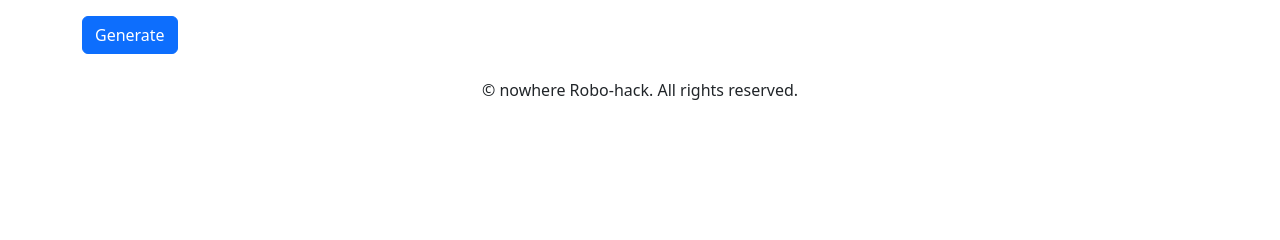
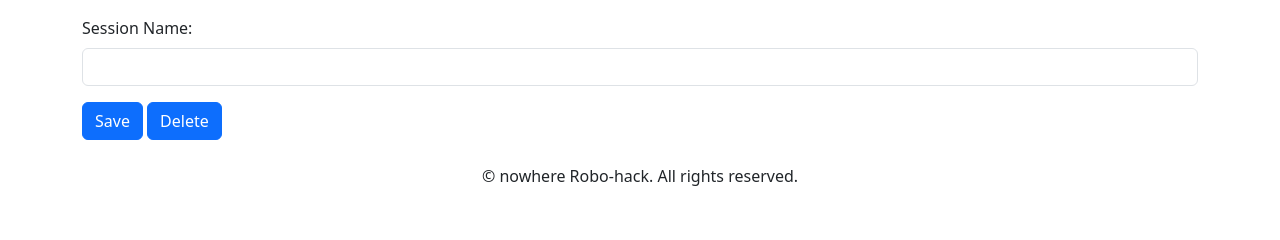
Before and after one commit to killercd/robo-hack-imp, a Flask app: page /sessionmanager in a window 1280 px wide. Shown: the part 206-446 px from the top of the page. Run offline with Flask 3, Linux system fonts and the light colour scheme.

Commit message:
add session manager

```diff
--- a/app/models.py
+++ b/app/models.py
@@ -14,3 +14,9 @@ from app import db
 class Session(db.Model):
     id = db.Column(db.Integer, primary_key=True)
     name = db.Column(db.String(200), nullable=False)
+
+
+class CommandHistory(db.Model):
+    id = db.Column(db.Integer, primary_key=True)
+    session_id = db.Column(db.Integer)
+    command = db.Column(db.String(1000))
--- a/app/routes.py
+++ b/app/routes.py
@@ -1,6 +1,6 @@
 from flask import render_template, request, redirect, url_for, flash
 from app import app, db
-from app.models import Session
+from app.models import Session, CommandHistory
 from app.robohack.mod.gobustermod import GobusterMod
 from app.robohack.mod.sqlmap import SqlMapMod
 
@@ -56,7 +56,7 @@ def home():
 
 @app.route('/gobuster', methods=['GET', 'POST'])
 def gobuster():
-
+    session_list = Session.query.all()
     if request.method == 'POST':
 
         action = request.form.get('action')
@@ -67,10 +67,15 @@ def gobuster():
                                    request.form.get('extension'),
                                    request.form.get('nossl'))
             data = gobuster_mod.generate()
-            return render_template('gobuster/gobuster.html', data=data)
+            sessionid = request.form.get('session')
+            if sessionid!="-1":
+                new_command = CommandHistory(session_id=sessionid, command=data['command'])
+                db.session.add(new_command)
+                db.session.commit()
+            return render_template('gobuster/gobuster.html', data=data, session_lst=session_list)
         elif action=='instinfo':
             return redirect(url_for('gobusterinfo'))
-    return render_template('gobuster/gobuster.html', data=GobusterMod.empty_data())
+    return render_template('gobuster/gobuster.html', data=GobusterMod.empty_data(), session_lst = session_list)
 
 @app.route('/sqlmap', methods=['GET', 'POST'])
 def sqlmap():
@@ -93,7 +98,6 @@ def sqlmap():
                                     )
 
             data = sqlmap_mod.generate()
-            print(data)
             return render_template('sqlmap/sqlmap.html', data=data)
     return render_template('sqlmap/sqlmap.html', data=SqlMapMod.empty_data())
 
@@ -104,6 +108,19 @@ def gobuster_info():
 
 @app.route('/sessionmanager', methods=['GET', 'POST'])
 def session_manager():
+    if request.method=="POST":
+        action = request.form.get('action')
+        if action=="save":
+            session_name = request.form.get('session_name')
+            new_entry = Session(name=session_name)
+            db.session.add(new_entry)
+            db.session.commit()
+        elif action=="delete":
+            session_id = request.form.get('session')
+            session = Session.query.get_or_404(session_id)
+            db.session.delete(session)
+            db.session.commit()
+
     data = Session.query.all()
     return render_template('session/session.html', data=data)
 
--- a/app/templates/session/session.html
+++ b/app/templates/session/session.html
@@ -11,9 +11,14 @@
             {% endfor %}
         </select>
     </div>
+    <div class="mb-3">
+        <label for="session_name" class="form-label">Session Name: </label>
+        <input type="text" class="form-control" id="session_name" name="session_name" value="">
+    </div>
 
 
-    <button type="submit" class="btn btn-primary" name="action" value="generate">Generate</button>
+    <button type="submit" class="btn btn-primary" name="action" value="save">Save</button>
+    <button type="submit" class="btn btn-primary" name="action" value="delete">Delete</button>
 
 </form>
 
```
Also changed, not shown: app/templates/gobuster/gobuster.html (+11 -0 lines).
